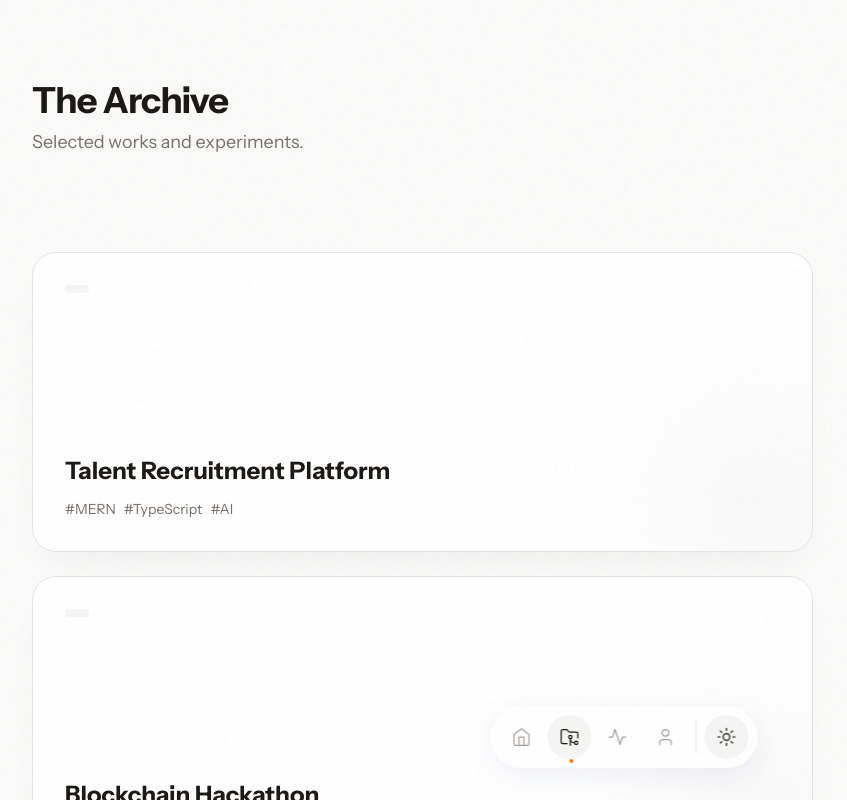
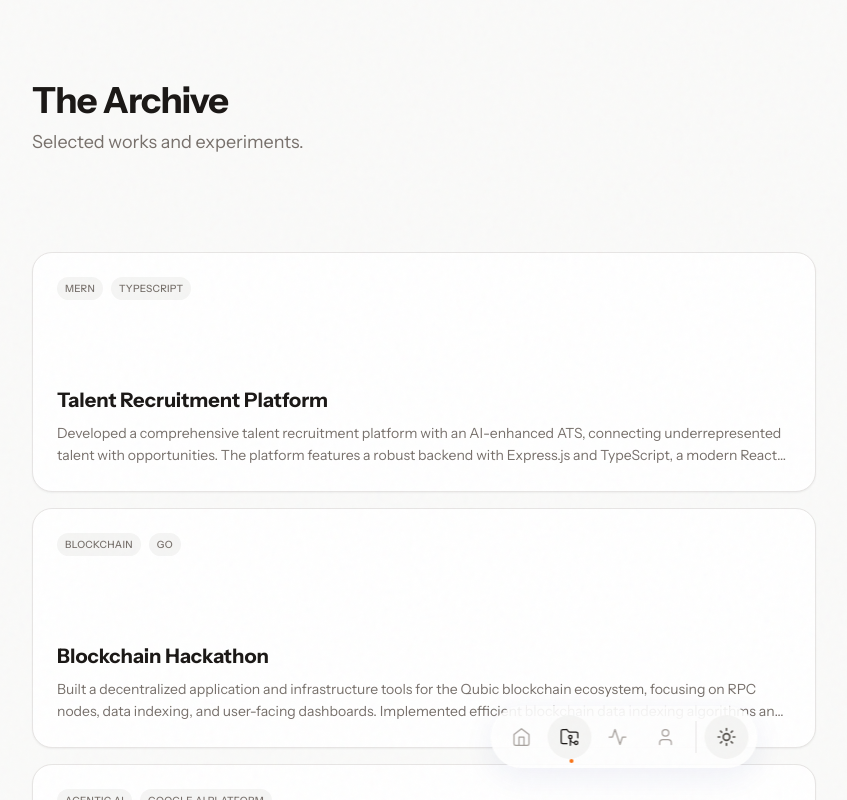
Before and after one commit to TentacioPro/portfoliov2, a React (Vite) app: page / in a window 1280 px wide. Both pictures are taken after a click on the button "Archive". Shown: the top 800 px of the page, without its empty margins (16-863 px from the left). Built offline with nearby package versions, Linux system fonts and the light colour scheme.

Commit message:
refactor: optimize Archive layout with compact grid and load more functionality

```diff
--- a/src/components/BentoGrid.jsx
+++ b/src/components/BentoGrid.jsx
@@ -1,55 +1,77 @@
 import { motion, AnimatePresence } from 'framer-motion';
 import { useState } from 'react';
 import { projects } from '../data/data';
-import { X, ArrowUpRight, Download } from 'lucide-react';
+import { X, ArrowUpRight, ChevronDown } from 'lucide-react';
 import clsx from 'clsx';
 
 export default function BentoGrid() {
   const [selectedId, setSelectedId] = useState(null);
+  const [visibleCount, setVisibleCount] = useState(9);
+
+  const visibleProjects = projects.slice(0, visibleCount);
+  const hasMore = visibleCount < projects.length;
+
+  const loadMore = () => {
+    setVisibleCount(prev => Math.min(prev + 9, projects.length));
+  };
 
   return (
     <div className="p-6 md:p-12 pb-32 max-w-7xl mx-auto">
-      <div className="grid grid-cols-1 md:grid-cols-3 gap-6 auto-rows-[300px]">
-        {projects.map((project) => (
+      <div className="grid grid-cols-1 md:grid-cols-2 lg:grid-cols-3 gap-4 auto-rows-[240px]">
+        {visibleProjects.map((project) => (
           <motion.div
             key={project.id}
             layoutId={`card-${project.id}`}
             onClick={() => setSelectedId(project.id)}
+            initial={{ opacity: 0, y: 20 }}
+            animate={{ opacity: 1, y: 0 }}
             className={clsx(
-              "group relative overflow-hidden rounded-[24px] cursor-pointer",
-              "bg-white dark:bg-zinc-900 border border-stone-200 dark:border-zinc-800 shadow-soft dark:shadow-none hover:shadow-xl hover:scale-[1.02] transition-all duration-500",
+              "group relative overflow-hidden rounded-[20px] cursor-pointer",
+              "bg-white dark:bg-zinc-900 border border-stone-200 dark:border-zinc-800 shadow-sm hover:shadow-md transition-all duration-300",
               project.colSpan === 2 ? "md:col-span-2" : "md:col-span-1"
             )}
           >
-            <div className="absolute inset-0 p-8 flex flex-col justify-between z-10">
+            <div className="absolute inset-0 p-6 flex flex-col justify-between z-10">
               <div className="flex justify-between items-start">
-                <span className="px-3 py-1 text-xs font-medium tracking-wide uppercase rounded-full bg-stone-100 dark:bg-zinc-800 text-stone-500 dark:text-stone-400">
-                  {project.status}
-                </span>
-                <div className="w-8 h-8 rounded-full bg-stone-100 dark:bg-zinc-800 flex items-center justify-center opacity-0 group-hover:opacity-100 transition-opacity duration-300">
-                  <ArrowUpRight className="w-4 h-4 text-stone-900 dark:text-white" />
+                <div className="flex gap-2">
+                  {project.tags.slice(0, 2).map(tag => (
+                    <span key={tag} className="px-2 py-1 text-[10px] font-medium tracking-wide uppercase rounded-full bg-stone-100 dark:bg-zinc-800 text-stone-500 dark:text-stone-400">
+                      {tag}
+                    </span>
+                  ))}
+                </div>
+                <div className="w-6 h-6 rounded-full bg-stone-100 dark:bg-zinc-800 flex items-center justify-center opacity-0 group-hover:opacity-100 transition-opacity duration-300">
+                  <ArrowUpRight className="w-3 h-3 text-stone-900 dark:text-white" />
                 </div>
               </div>
 
               <div>
-                <h3 className="text-2xl font-bold text-stone-900 dark:text-white mb-2">
+                <h3 className="text-xl font-bold text-stone-900 dark:text-white mb-2 line-clamp-1">
                   {project.title}
                 </h3>
-                <div className="flex flex-wrap gap-2 mt-3">
-                  {project.tags.map(tag => (
-                    <span key={tag} className="text-sm text-stone-500 dark:text-stone-400">
-                      #{tag}
-                    </span>
-                  ))}
-                </div>
+                <p className="text-sm text-stone-500 dark:text-stone-400 line-clamp-2 leading-relaxed">
+                  {project.description}
+                </p>
               </div>
             </div>
 
             {/* Abstract Background Decoration */}
-            <div className="absolute -bottom-10 -right-10 w-48 h-48 bg-gradient-to-br from-stone-100 to-stone-200 dark:from-zinc-800 dark:to-zinc-900 rounded-full blur-3xl opacity-50 group-hover:opacity-100 transition-opacity duration-500" />
+            <div className="absolute -bottom-10 -right-10 w-32 h-32 bg-gradient-to-br from-stone-100 to-stone-200 dark:from-zinc-800 dark:to-zinc-900 rounded-full blur-2xl opacity-0 group-hover:opacity-100 transition-opacity duration-500" />
           </motion.div>
         ))}
       </div>
+
+      {hasMore && (
+        <div className="flex justify-center mt-12">
+          <button
+            onClick={loadMore}
+            className="group flex items-center gap-2 px-6 py-3 rounded-full bg-white dark:bg-zinc-900 border border-stone-200 dark:border-zinc-800 text-stone-600 dark:text-stone-300 hover:bg-stone-50 dark:hover:bg-zinc-800 transition-all shadow-sm hover:shadow-md"
+          >
+            <span className="text-sm font-medium">Load More Archives</span>
+            <ChevronDown className="w-4 h-4 group-hover:translate-y-0.5 transition-transform" />
+          </button>
+        </div>
+      )}
 
       <AnimatePresence>
         {selectedId && (
@@ -64,27 +86,33 @@ export default function BentoGrid() {
 
             <motion.div
               layoutId={`card-${selectedId}`}
-              className="w-full max-w-4xl bg-white dark:bg-zinc-900 rounded-[32px] overflow-hidden relative z-10 shadow-2xl"
+              className="w-full max-w-3xl bg-white dark:bg-zinc-900 rounded-[32px] overflow-hidden relative z-10 shadow-2xl max-h-[80vh] flex flex-col"
             >
               {(() => {
                 const project = projects.find(p => p.id === selectedId);
                 return (
-                  <div className="flex flex-col md:flex-row h-[80vh] md:h-[600px]">
-                    {/* Left: Content */}
-                    <div className="flex-1 p-8 md:p-12 flex flex-col overflow-y-auto">
-                      <div className="flex justify-between items-center mb-8">
-                        <span className="text-swiss-accent font-medium tracking-wider uppercase text-sm">
-                          {project.status}
-                        </span>
-                        <button
+                  <>
+                    {/* Header / Image Area (Optional, using gradient for now) */}
+                    <div className="h-32 bg-gradient-to-br from-stone-100 to-stone-200 dark:from-zinc-800 dark:to-zinc-900 relative">
+                       <button
                           onClick={(e) => { e.stopPropagation(); setSelectedId(null); }}
-                          className="p-2 rounded-full hover:bg-stone-100 dark:hover:bg-zinc-800 transition-colors"
+                          className="absolute top-6 right-6 p-2 rounded-full bg-white/50 dark:bg-black/20 hover:bg-white dark:hover:bg-black/40 transition-colors backdrop-blur-md"
                         >
-                          <X className="w-6 h-6 text-stone-400" />
+                          <X className="w-5 h-5 text-stone-600 dark:text-stone-300" />
                         </button>
+                    </div>
+
+                    {/* Content */}
+                    <div className="p-8 md:p-10 overflow-y-auto">
+                      <div className="flex flex-wrap gap-2 mb-6">
+                        {project.tags.map(tag => (
+                          <span key={tag} className="px-3 py-1 text-xs font-medium tracking-wide uppercase rounded-full bg-stone-100 dark:bg-zinc-800 text-stone-600 dark:text-stone-300">
+                            {tag}
+                          </span>
+                        ))}
                       </div>
 
-                      <h2 className="text-4xl md:text-5xl font-bold text-stone-900 dark:text-white mb-6 tracking-tight">
+                      <h2 className="text-3xl md:text-4xl font-bold text-stone-900 dark:text-white mb-4 tracking-tight">
                         {project.title}
                       </h2>
 
@@ -92,30 +120,18 @@ export default function BentoGrid() {
                         {project.description}
                       </p>
 
-                      <div className="mt-auto flex gap-4">
-                        <button className="px-6 py-3 rounded-xl bg-stone-900 dark:bg-white text-white dark:text-stone-900 font-medium hover:bg-stone-800 dark:hover:bg-stone-200 transition-colors flex items-center gap-2">
-                          View Project <ArrowUpRight className="w-4 h-4" />
-                        </button>
-                        {project.downloadUrl && (
-                          <button className="px-6 py-3 rounded-xl border border-stone-200 dark:border-zinc-700 text-stone-900 dark:text-white font-medium hover:bg-stone-50 dark:hover:bg-zinc-800 transition-colors flex items-center gap-2">
-                            Download PDF <Download className="w-4 h-4" />
-                          </button>
-                        )}
+                      <div className="flex gap-4 pt-4 border-t border-stone-100 dark:border-zinc-800">
+                        <a
+                          href={project.downloadUrl}
+                          target="_blank"
+                          rel="noopener noreferrer"
+                          className="px-6 py-3 rounded-xl bg-stone-900 dark:bg-white text-white dark:text-stone-900 font-medium hover:bg-stone-800 dark:hover:bg-stone-200 transition-colors flex items-center gap-2"
+                        >
+                          Read Documentation <ArrowUpRight className="w-4 h-4" />
+                        </a>
                       </div>
                     </div>
-
-                    {/* Right: Visuals */}
-                    <div className="w-full md:w-1/3 bg-stone-50 border-l border-stone-100 p-8 flex flex-col justify-center">
-                       <h4 className="text-sm font-bold text-stone-900 uppercase tracking-wide mb-4">Technologies</h4>
-                       <div className="flex flex-wrap gap-2">
-                        {project.tags.map(tag => (
-                          <span key={tag} className="px-3 py-1 bg-white border border-stone-200 rounded-lg text-sm text-stone-600 shadow-sm">
-                            {tag}
-                          </span>
-                        ))}
-                       </div>
-                    </div>
-                  </div>
+                  </>
                 );
               })()}
             </motion.div>
```
